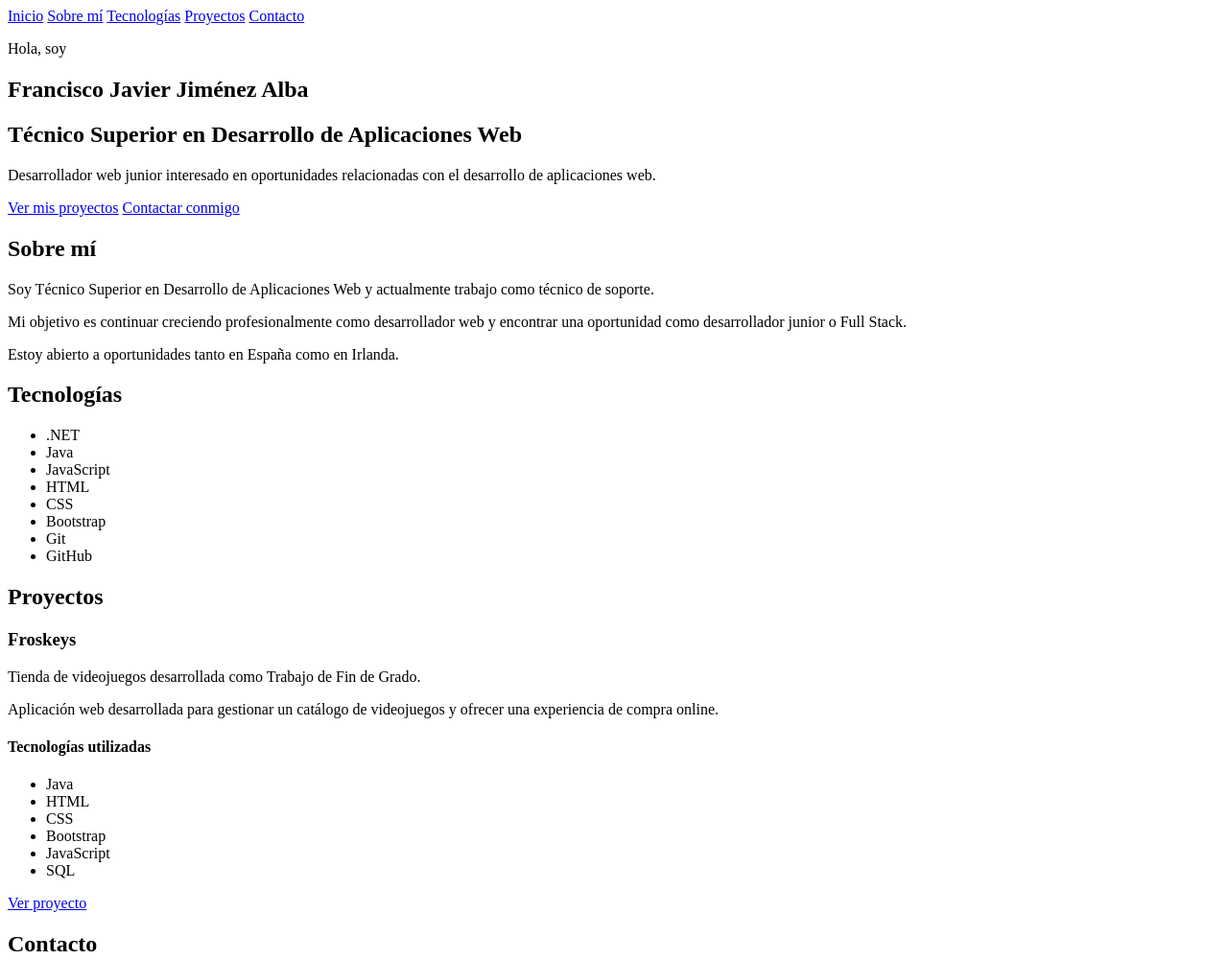
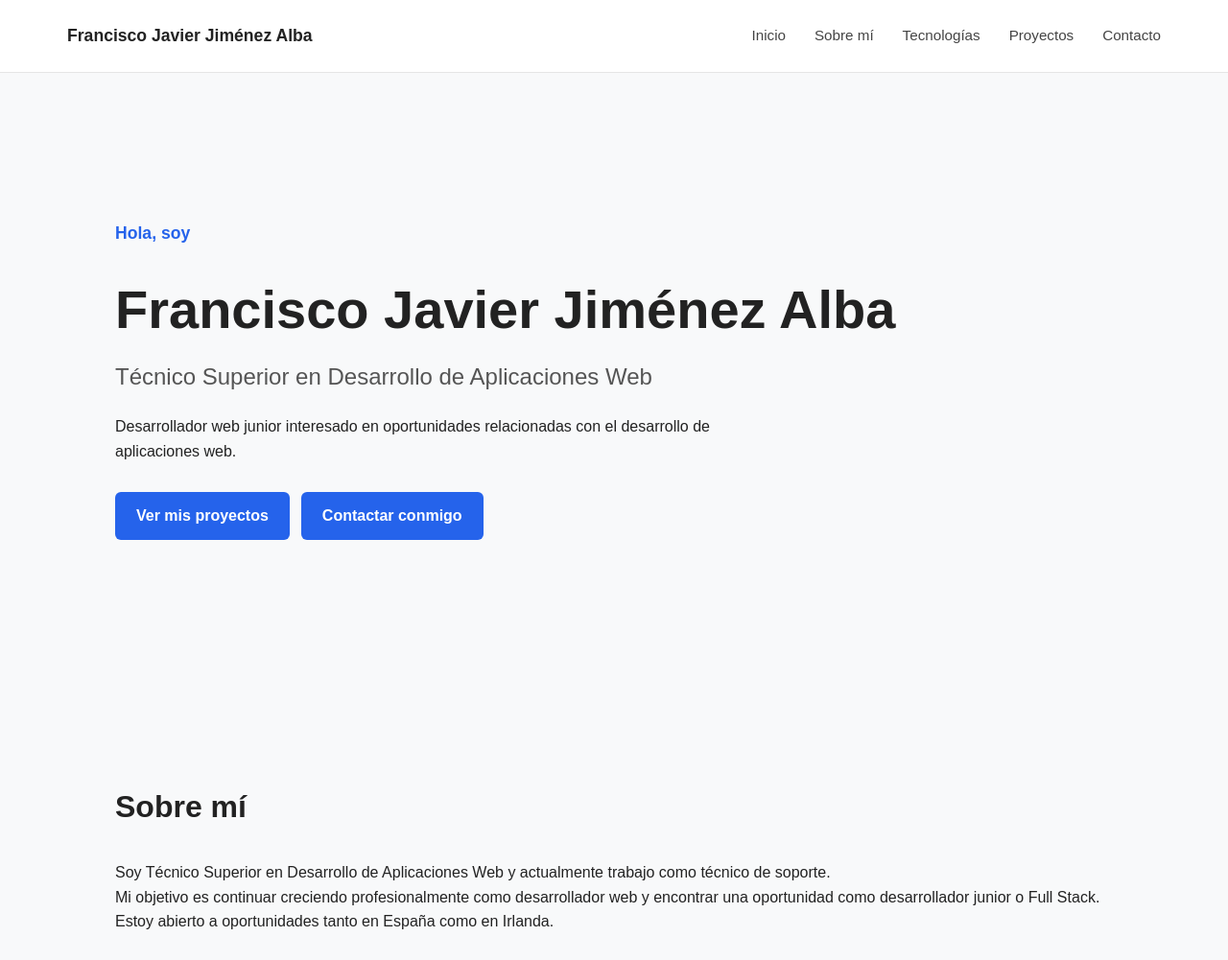
Before and after one commit to FcoJavierJim/Portfolio, a plain HTML site: page index.html in a window 1280 px wide. Shown: the top 1001 px of the page at 96% size. Drawn offline with Linux system fonts and the light colour scheme.

Commit message:
creado portfolio y navegacion con estilo

```diff
--- a/css/style.css
+++ b/css/style.css
@@ -0,0 +1,236 @@
+/* =========================
+   CONFIGURACIÓN GENERAL
+   ========================= */
+
+* {
+    margin: 0;
+    padding: 0;
+    box-sizing: border-box;
+}
+
+html {
+    scroll-behavior: smooth;
+}
+
+body {
+    font-family: Arial, sans-serif;
+    line-height: 1.6;
+    color: #222;
+    background-color: #f8f9fa;
+}
+
+
+/* =========================
+   NAVEGACIÓN
+   ========================= */
+
+header {
+    background-color: #ffffff;
+    border-bottom: 1px solid #e5e5e5;
+    position: sticky;
+    top: 0;
+    z-index: 1000;
+}
+
+.navegacion {
+    max-width: 1200px;
+    min-height: 75px;
+    margin: 0 auto;
+    padding: 0 30px;
+
+    display: flex;
+    align-items: center;
+    justify-content: space-between;
+}
+
+.logo {
+    color: #222;
+    text-decoration: none;
+    font-size: 1.1rem;
+    font-weight: bold;
+}
+
+.enlaces-navegacion {
+    display: flex;
+    align-items: center;
+    gap: 30px;
+}
+
+.enlaces-navegacion a {
+    color: #444;
+    text-decoration: none;
+    font-size: 0.95rem;
+    transition: color 0.2s ease;
+}
+
+.enlaces-navegacion a:hover {
+    color: #2563eb;
+}
+
+
+/* =========================
+   SECCIONES
+   ========================= */
+
+section {
+    max-width: 1100px;
+    margin: 0 auto;
+    padding: 100px 30px;
+}
+
+section h2 {
+    font-size: 2rem;
+    margin-bottom: 30px;
+}
+
+
+/* =========================
+   INICIO
+   ========================= */
+
+#inicio {
+    min-height: 80vh;
+    display: flex;
+    flex-direction: column;
+    justify-content: center;
+    align-items: flex-start;
+}
+
+#inicio p:first-child {
+    color: #2563eb;
+    font-weight: bold;
+    font-size: 1.1rem;
+}
+
+#inicio h1 {
+    font-size: 3.5rem;
+    line-height: 1.1;
+    margin: 10px 0 20px;
+}
+
+#inicio h2 {
+    font-size: 1.5rem;
+    font-weight: 400;
+    color: #555;
+    margin-bottom: 20px;
+}
+
+#inicio p {
+    max-width: 650px;
+    margin-bottom: 25px;
+}
+
+
+/* =========================
+   BOTONES
+   ========================= */
+
+.inicio-buttons {
+    display: flex;
+    gap: 12px;
+    margin-top: 5px;
+}
+
+.inicio-buttons a {
+    display: inline-block;
+    padding: 12px 22px;
+    border-radius: 6px;
+    text-decoration: none;
+    background-color: #2563eb;
+    color: white;
+    font-weight: bold;
+}
+
+.inicio-buttons a:hover {
+    background-color: #1d4ed8;
+}
+
+
+
+
+/* =========================
+   TECNOLOGÍAS
+   ========================= */
+
+#tecnologias ul {
+    display: flex;
+    flex-wrap: wrap;
+    gap: 12px;
+    list-style: none;
+}
+
+#tecnologias li {
+    background-color: white;
+    border: 1px solid #ddd;
+    padding: 10px 18px;
+    border-radius: 20px;
+}
+
+
+/* =========================
+   PROYECTOS
+   ========================= */
+
+#proyectos article {
+    background-color: white;
+    border: 1px solid #e5e5e5;
+    border-radius: 10px;
+    padding: 30px;
+    max-width: 700px;
+}
+
+#proyectos h3 {
+    font-size: 1.6rem;
+    margin-bottom: 15px;
+}
+
+#proyectos h4 {
+    margin-top: 25px;
+    margin-bottom: 10px;
+}
+
+#proyectos ul {
+    display: flex;
+    flex-wrap: wrap;
+    gap: 10px;
+    list-style: none;
+    margin-bottom: 25px;
+}
+
+#proyectos li {
+    background-color: #eff6ff;
+    color: #2563eb;
+    padding: 6px 12px;
+    border-radius: 15px;
+    font-size: 0.9rem;
+}
+
+
+/* =========================
+   CONTACTO
+   ========================= */
+
+#contacto a {
+    display: inline-block;
+    margin-right: 20px;
+    color: #2563eb;
+    text-decoration: none;
+    font-weight: bold;
+}
+
+#contacto a:hover {
+    text-decoration: underline;
+}
+
+
+/* =========================
+   FOOTER
+   ========================= */
+
+footer {
+    text-align: center;
+    padding: 30px;
+    background-color: #ffffff;
+    border-top: 1px solid #e5e5e5;
+    color: #666;
+}
--- a/index.html
+++ b/index.html
@@ -16,14 +16,22 @@
 <body>
 
     <header>
-        <nav>
+    <nav class="navegacion">
+
+        <a href="#inicio" class="logo">
+            Francisco Javier Jiménez Alba
+        </a>
+
+        <div class="enlaces-navegacion">
             <a href="#inicio">Inicio</a>
             <a href="#sobre-mi">Sobre mí</a>
             <a href="#tecnologias">Tecnologías</a>
             <a href="#proyectos">Proyectos</a>
             <a href="#contacto">Contacto</a>
-        </nav>
-    </header>
+        </div>
+
+    </nav>
+</header>
 
     <main>
 
@@ -38,9 +46,11 @@
                 Desarrollador web junior interesado en oportunidades
                 relacionadas con el desarrollo de aplicaciones web.
             </p>
+            <div class="inicio-buttons">
+                <a href="#proyectos">Ver mis proyectos</a>
+                <a href="#contacto">Contactar conmigo</a>
+            </div>
 
-            <a href="#proyectos">Ver mis proyectos</a>
-            <a href="#contacto">Contactar conmigo</a>
         </section>
 
 
```
